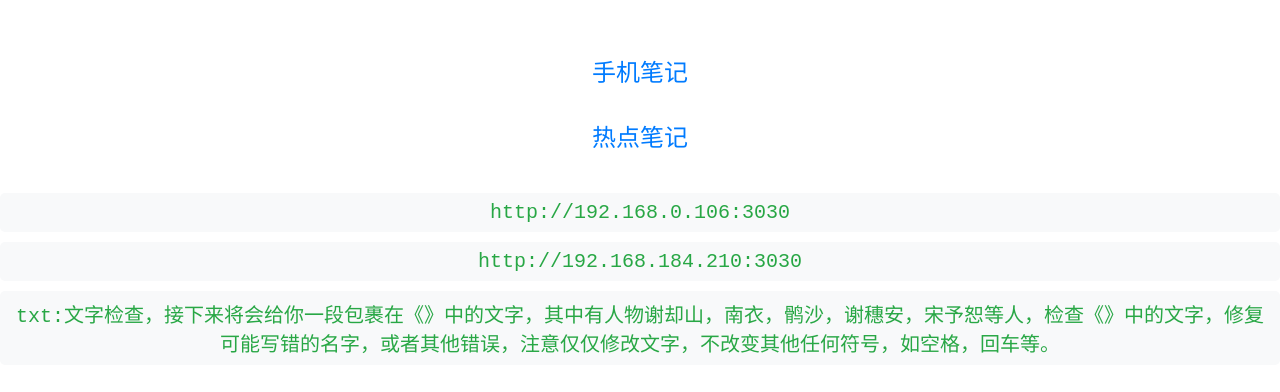
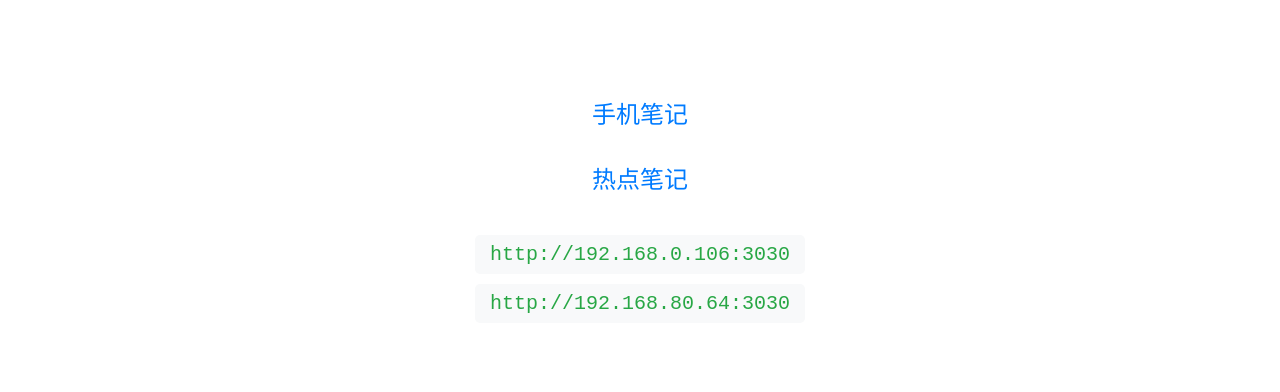
Before and after one commit to Sunshipeng2730872090n/html, a plain HTML site: page index.html in a window 1280 px wide. Shown: the part 186-578 px from the top of the page. Drawn offline with Linux system fonts and the light colour scheme.

Commit message:
Update index.html

```diff
--- a/index.html
+++ b/index.html
@@ -43,12 +43,10 @@
 </head>
 <body>
     <a href="http://192.168.0.106:3000">手机笔记</a>
-    <a href="http://192.168.184.210:3000">热点笔记</a>
+    <a href="http://192.168.80.64:3000">热点笔记</a>
     <ul class="ip-list">
         <li>http://192.168.0.106:3030</li>
-        <li>http://192.168.184.210:3030</li>
-        <li>txt:文字检查，接下来将会给你一段包裹在《》中的文字，其中有人物谢却山，南衣，鹘沙，谢穗安，宋予恕等人，检查《》中的文字，修复可能写错的名字，或者其他错误，注意仅仅修改文字，不改变其他任何符号，如空格，回车等。</li>
-
+        <li>http://192.168.80.64:3030</li>
     </ul>
 </body>
 </html>
```
